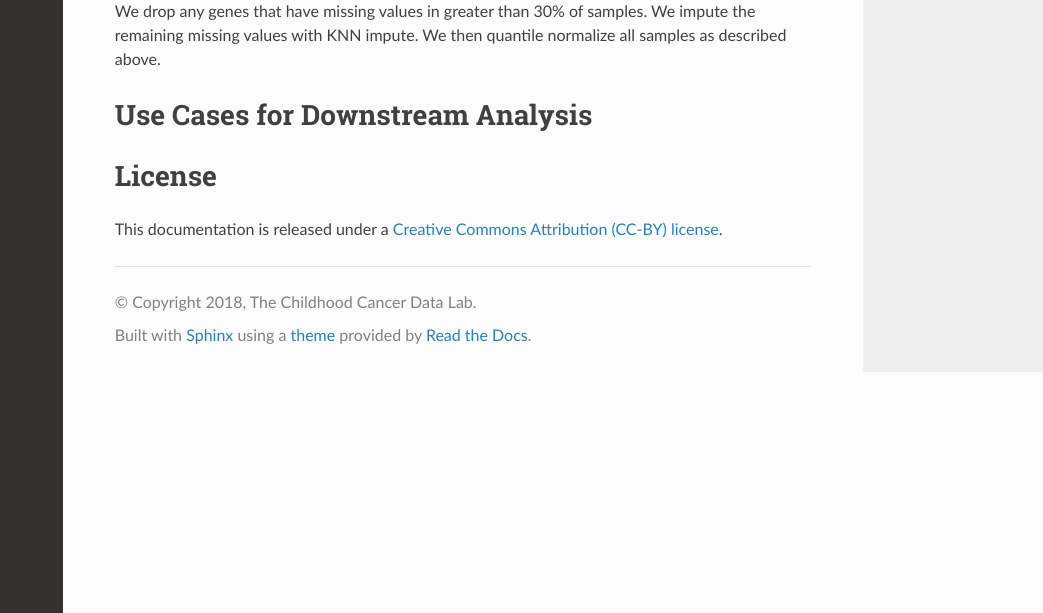
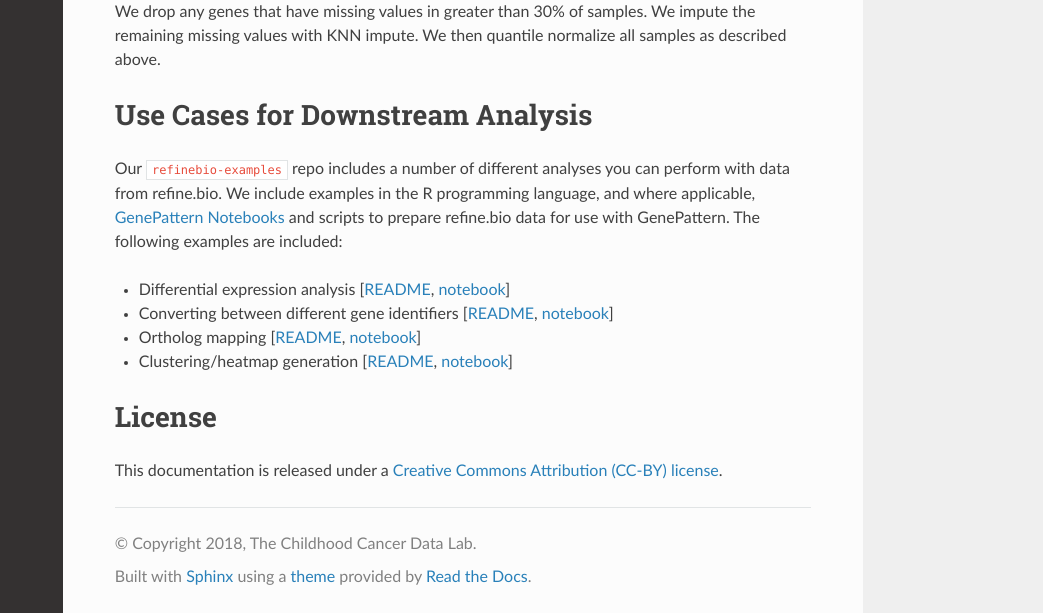
Before and after one commit to AlexsLemonade/refinebio-docs, a Sphinx documentation site: the page built from docs/main_text.md, in a window 1280 px wide and 900 px high, scrolled down 12838 px, cut to the strip 287-900 px from the top of the window. Shown: the whole strip, without its empty margins (237-1280 px from the left). Built offline with Sphinx 7.4.7 and the Read the Docs theme 2.0.0, drawn with Linux system fonts in a browser that asks for light colours.

Commit message:
Add links to examples

```diff
--- a/docs/main_text.md
+++ b/docs/main_text.md
@@ -337,6 +337,14 @@ We then quantile normalize all samples as described above.
 
 # Use Cases for Downstream Analysis
 
+Our [`refinebio-examples`](https://github.com/AlexsLemonade/refinebio-examples) repo includes a number of different analyses you can perform with data from refine.bio. We include examples in the R programming language, and where applicable, [GenePattern Notebooks](http://genepattern-notebook.org/example-notebooks/) and scripts to prepare refine.bio data for use with GenePattern. The following examples are included:
+
+* Differential expression analysis [[README](https://github.com/AlexsLemonade/refinebio-examples/tree/master/differential-expression), [notebook](https://alexslemonade.github.io/refinebio-examples/differential-expression/gene_DE.html)]
+* Converting between different gene identifiers [[README](https://github.com/AlexsLemonade/refinebio-examples/tree/master/ensembl-id-convert), [notebook](https://alexslemonade.github.io/refinebio-examples/ensembl-id-convert/ensembl_id_convert.html)]
+* Ortholog mapping [[README](https://github.com/AlexsLemonade/refinebio-examples/tree/master/ortholog-mapping), [notebook](https://alexslemonade.github.io/refinebio-examples/ortholog-mapping/ortholog_mapping_example.html)]
+* Clustering/heatmap generation [[README](https://github.com/AlexsLemonade/refinebio-examples/tree/master/clustering), [notebook](https://alexslemonade.github.io/refinebio-examples/clustering/clustering_example.html)]
+
+
 # License
 
 This documentation is released under a [Creative Commons Attribution (CC-BY) license](https://github.com/AlexsLemonade/refinebio-docs/blob/master/LICENSE.md).
```
